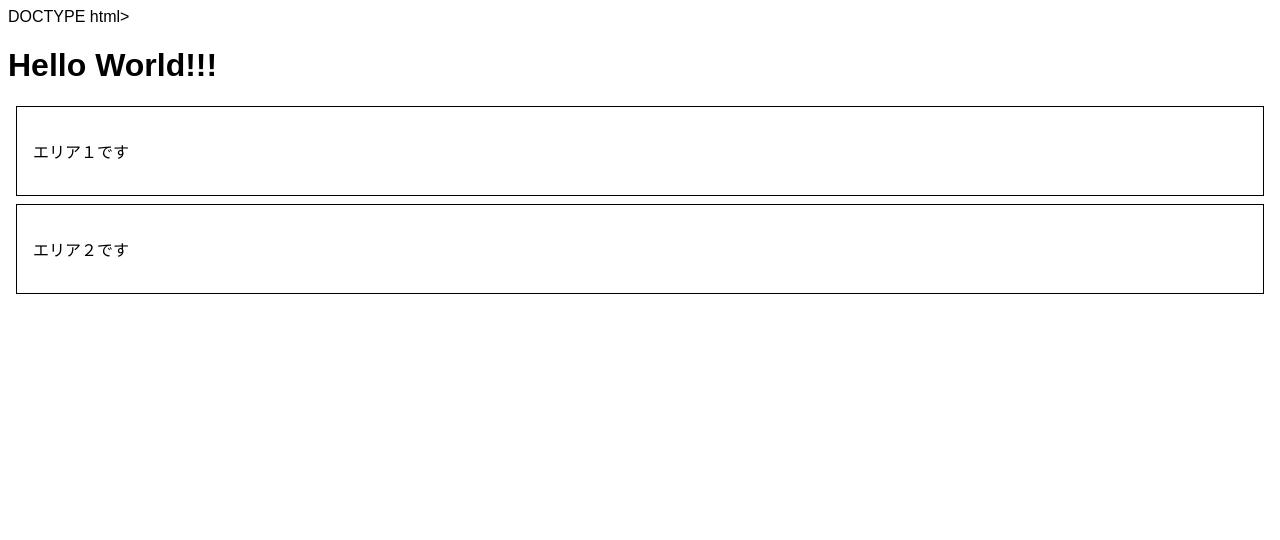
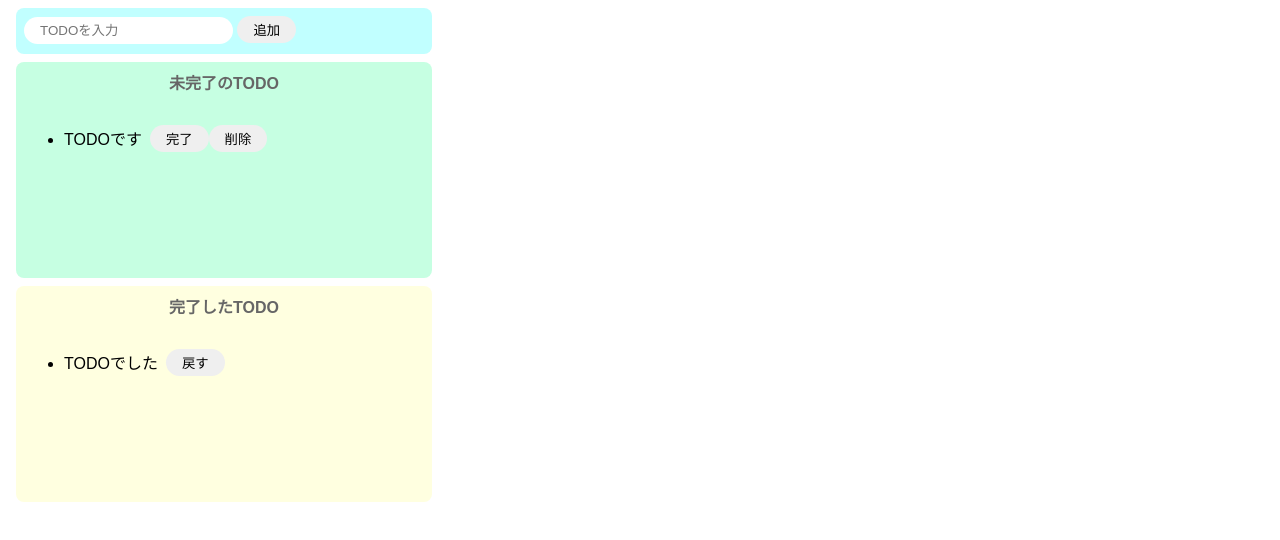
Before and after one commit to ymrtkhr/code_sandbox_test, a website built with Parcel: page index.html in a window 1280 px wide. Built offline with nearby package versions, Linux system fonts and the light colour scheme.

Commit message:
TODO_JavaScript

```diff
--- a/index.html
+++ b/index.html
@@ -1,21 +1,40 @@
-DOCTYPE html>
+<DOCTYPE html>
   <html>
     <head>
-    <title>JavaScriptでのDOMの操作</title>
+      <title>TODOList(JavaScript</title>
       <meta charset="UTF-8" />
-    <link rel="stylesheet" href="src/styles.css"/>
+      <link rel="stylesheet" href="src/styles.css" />
     </head>
 
     <body>
-    <h1 id="title">Hello World!!!</h1>
-    <div class="container">
-      <p>エリア１です</p>
+      <div class="input-area">
+        <input id="add-text" type="text" placeholder="TODOを入力" />
+        <button id="add-button">追加</button>
       </div>
-    <div class="container">
-        <p>エリア２です</p>
+      <div class="imcomplete-area">
+        <p class="title">未完了のTODO</p>
+        <ul>
+          <li class="">
+            <div class="list-row">
+              <p class="list-title">TODOです</p>
+              <button>完了</button>
+              <button>削除</button>
             </div>
-    <div id="app"></div>
-      <script src="src/index.js"></script>
-    </p>
+          </li>
+        </ul>
+      </div>
+      <div class="complete-area">
+        <p class="title">完了したTODO</p>
+        <ul>
+          <li class="">
+            <div class="list-row">
+              <p class="list-title">TODOでした</p>
+              <button>戻す</button>
+            </div>
+          </li>
+        </ul>
+      </div>
     </body>
+    <script src="./src/index.js"></script>
   </html>
+</DOCTYPE>
--- a/src/index.js
+++ b/src/index.js
@@ -1,22 +1,12 @@
-// 論理演算子の本当の意味をしろう
+import "./styles.css";
 
-const flag1 = true;
-const flag2 = false;
+const onClickAdd = () => {
+  // テキストボックスの値を取得し、初期化する
+  const inputText = document.getElementById("add-text").value;
+  document.getElementById("add-text").value = "";
+  alert(inputText);
+};
 
-// if (flag1 || flag2){
-//   console.log('1か2はtrueになります')
-// }
-
-// if (flag1 && flag2){
-//   console.log('1も2もtureになります')
-// }
-
-// ||は左側がfalseなら右側を返す
-const num = 100;
-const fee = num || "金額未設定です";
-console.log(fee);
-
-// &&は左側がtrueなら右側を返す
-const num2 = null;
-const fee2 = num2 && "何かが設定されました";
-console.log(fee2);
+document
+  .getElementById("add-button")
+  .addEventListener("click", () => onClickAdd());
--- a/src/styles.css
+++ b/src/styles.css
@@ -1,8 +1,57 @@
 body {
   font-family: sans-serif;
 }
-.container {
-  border: solid 1px;
-  padding: 16px;
+input {
+  border-radius: 16px;
+  border: none;
+  padding: 6px 16px;
+}
+button {
+  border-radius: 16px;
+  border: none;
+  padding: 4px 16px;
+}
+button:hover {
+  background-color: #ff7fff;
+  color: #fff;
+  cursor: pointer;
+}
+
+.input-area {
+  background-color: #c1ffff;
+  width: 400px;
+  height: 30px;
+  padding: 8px;
   margin: 8px;
+  border-radius: 8px;
 }
+.imcomplete-area {
+  background-color: #c6ffe2;
+  width: 400px;
+  min-height: 200px;
+  padding: 8px;
+  margin: 8px;
+  border-radius: 8px;
+}
+.complete-area {
+  background-color: #ffffe0;
+  width: 400px;
+  min-height: 200px;
+  padding: 8px;
+  margin: 8px;
+  border-radius: 8px;
+}
+.title {
+  text-align: center;
+  margin-top: 0;
+  font-weight: bold;
+  color: #666;
+}
+.list-row {
+  display: flex;
+  align-items: center;
+  padding-bottom: 4px;
+}
+.list-title {
+  margin-right: 8px;
+}
```
Lines whose indentation alone changed are shown as unchanged.
